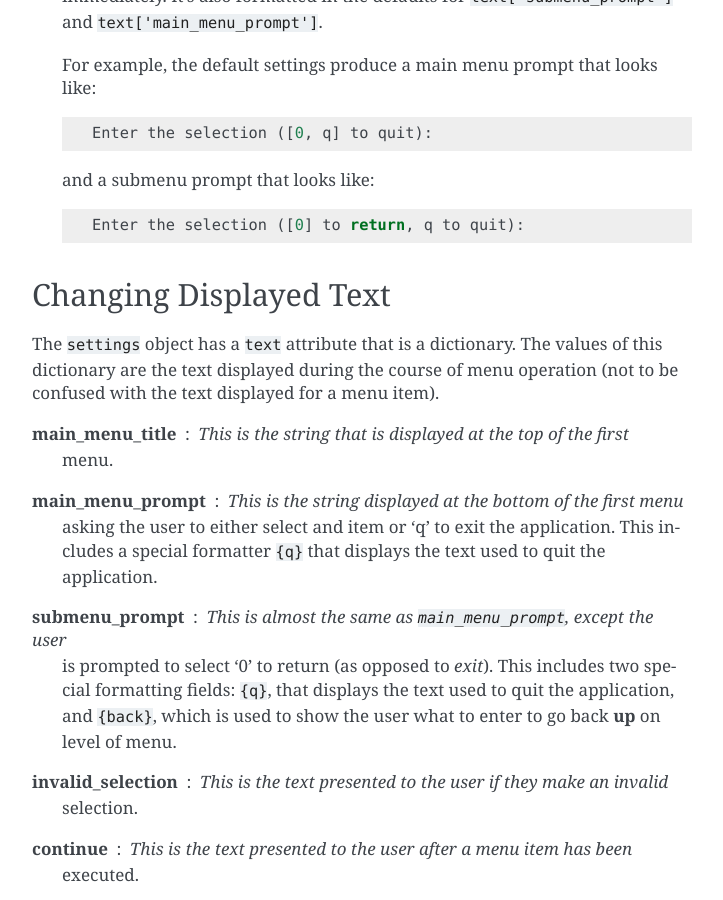
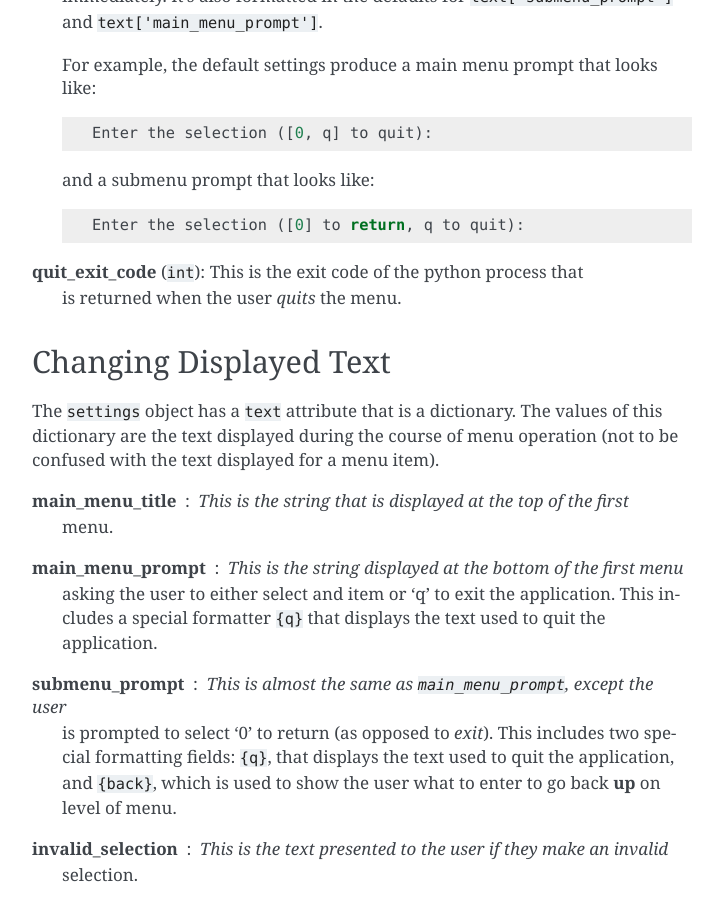
Before and after one commit to mtik00/pyclimenu, a Sphinx documentation site: the page built from docs/user/settings.rst, in a window 1280 px wide and 900 px high, scrolled down 666 px. Shown: the whole window, without its empty margins (388-1111 px from the left). Built offline with Sphinx 7.4.7, drawn with Linux system fonts in a browser that asks for light colours.

Commit message:
Added `settings.quit_exit_code`

```diff
--- a/climenu.py
+++ b/climenu.py
@@ -46,6 +46,9 @@
     # Change this to the character or phrase that will immediately exit the
     # menu.
     quit_value = 'q'
+
+    # Change this to modify the process exit code when the user quits.
+    quit_exit_code = 0
 
     # Set this to true if you are using colors but need to disable them
     # (e.g. a platform you use doesn't support it)
@@ -150,7 +153,7 @@
             menu_item = _show_group_menu(current_group)
 
         if menu_item == settings.quit_value:
-            sys.exit(0)
+            sys.exit(settings.quit_exit_code)
 
         if (not menu_item) and menu_stack:
             menu_stack.pop()
--- a/docs/user/settings.rst
+++ b/docs/user/settings.rst
@@ -40,6 +40,9 @@
     and a submenu prompt that looks like::
 
         Enter the selection ([0] to return, q to quit):
+
+**quit_exit_code** (``int``): This is the exit code of the python process that
+    is returned when the user *quits* the menu.
 
 Changing Displayed Text
 +++++++++++++++++++++++
```
